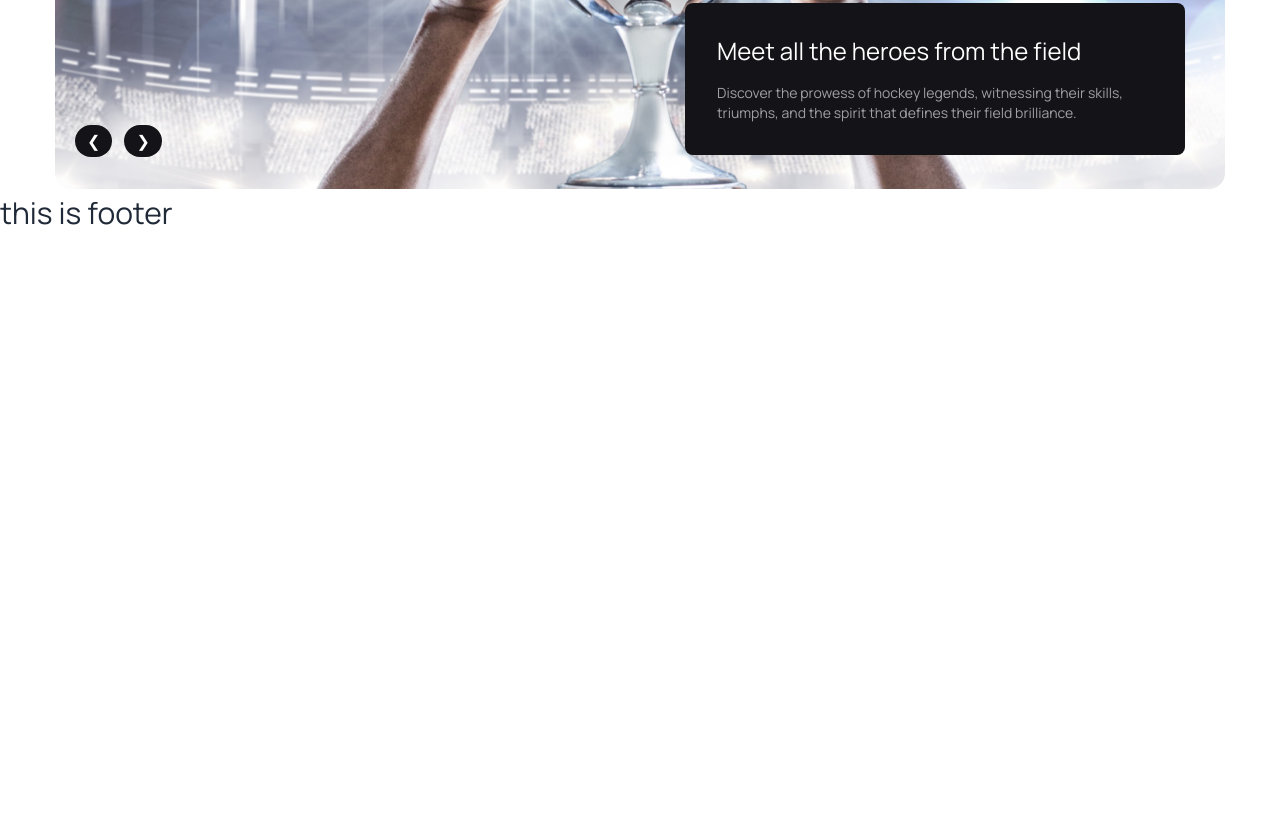
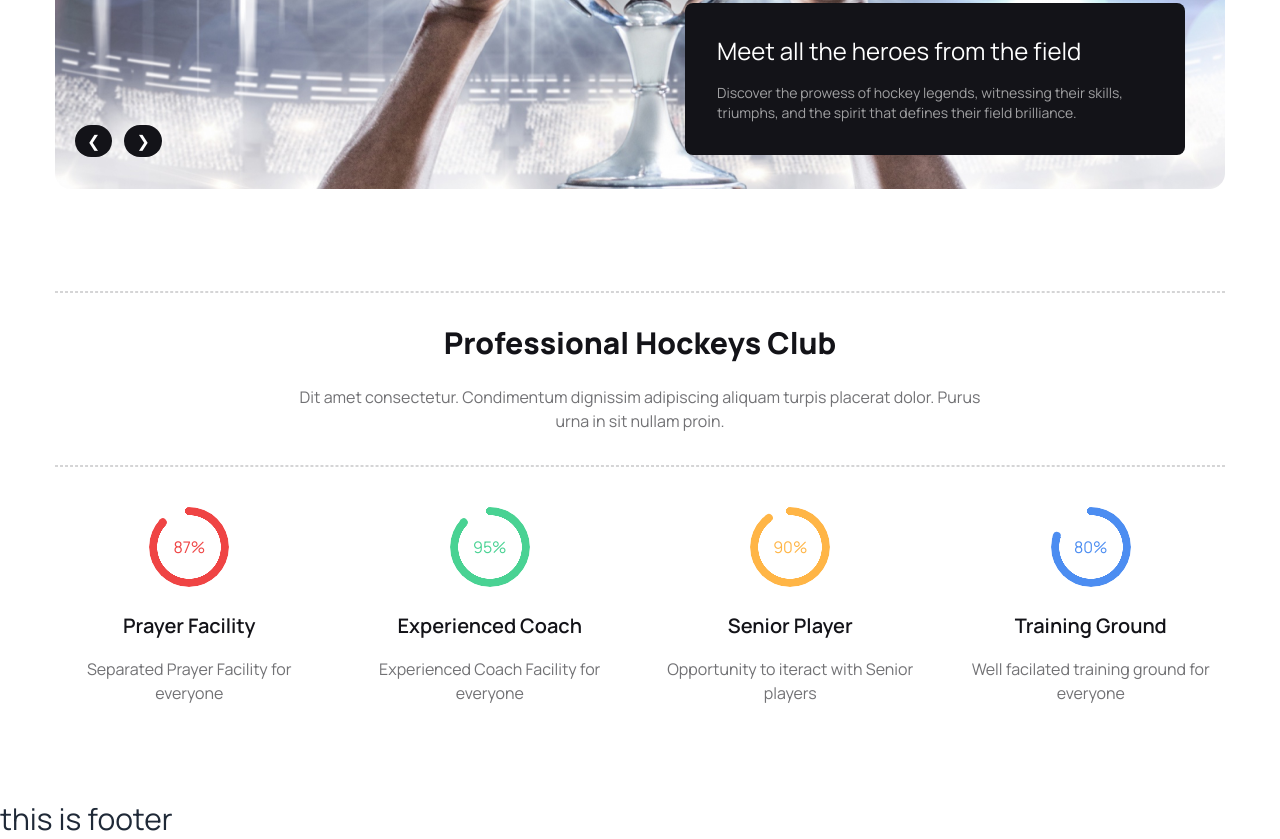
Before and after one commit to bapibiswas100808/pro-assignment3, a plain HTML site: page index.html in a window 1280 px wide. Shown: the part 509-1348 px from the top of the page. Before the commit the page ends 800 px from the top, so only its background shows below. Drawn offline with nearby package versions, Linux system fonts and the light colour scheme.

Commit message:
club area done

```diff
--- a/index.html
+++ b/index.html
@@ -26,6 +26,20 @@
     <style>
       .font-manrope {
         font-family: "Manrope", sans-serif;
+      }
+      .section-header {
+        color: #131318;
+        font-weight: 800;
+        margin-bottom: 24px;
+      }
+      .sub-header {
+        color: #131318;
+        font-size: 20px;
+        margin-bottom: 16px;
+      }
+      .para-text {
+        color: #13131899;
+        font-size: 16px;
       }
     </style>
   </head>
@@ -116,7 +130,7 @@
             ></i>
           </span>
           <a
-            class="py-2 px-4 rounded-lg bg-[#FF4240] text-white font-bold cursor-pointer hover:bg-white hover:text-[#ff4240] hover:border-[2px]"
+            class="py-2 px-4 rounded-lg bg-[#FF4240] text-white text-sm lg:text-[16px] font-bold cursor-pointer hover:bg-white hover:text-[#ff4240] border-[2px]"
             >Get Ticket</a
           >
         </div>
@@ -124,13 +138,13 @@
     </header>
     <main class="max-w-[1170px] mx-auto">
       <!-- Banner section Starts -->
-      <section class="banner-area relative">
+      <section class="banner-area relative mb-10 lg:mb-24">
         <div class="carousel w-full mb-4 lg:mb-0">
           <!-- slide one -->
           <div id="slide1" class="carousel-item relative w-full rounded-lg">
             <img
               src="./Images/banner.png"
-              class="w-full h-[200px] md:h-[550px] lg:h-[550px]"
+              class="w-full h-[200px] md:h-[350px] lg:h-[550px]"
             />
             <div
               class="absolute flex gap-3 transform -translate-y-1/2 -translate-x-1/2 lg:-translate-x-0 md:-translate-x-0 left-[50%] md:left-5 lg:left-5 -bottom-2 md:bottom-4 lg:bottom-4"
@@ -151,7 +165,7 @@
           <div id="slide2" class="carousel-item relative w-full rounded-lg">
             <img
               src="./Images/program2.png"
-              class="w-full h-[200px] md:h-[550px] lg:h-[550px]"
+              class="w-full h-[200px] md:h-[350px] lg:h-[550px]"
             />
             <div
               class="absolute flex gap-3 transform -translate-y-1/2 -translate-x-1/2 lg:-translate-x-0 md:-translate-x-0 left-[50%] md:left-5 lg:left-5 -bottom-2 md:bottom-4 lg:bottom-4"
@@ -172,7 +186,7 @@
           <div id="slide3" class="carousel-item relative w-full rounded-lg">
             <img
               src="./Images/program1.png"
-              class="w-full h-[200px] md:h-[550px] lg:h-[550px]"
+              class="w-full h-[200px] md:h-[350px] lg:h-[550px]"
             />
             <div
               class="absolute flex gap-3 transform -translate-y-1/2 -translate-x-1/2 lg:-translate-x-0 md:-translate-x-0 left-[50%] md:left-5 lg:left-5 -bottom-2 md:bottom-4 lg:bottom-4"
@@ -203,6 +217,76 @@
         </div>
       </section>
       <!-- Banner Section ends -->
+
+      <!-- Club area starts -->
+      <section class="club-area mb-10 lg:mb-24">
+        <hr class="border-dashed border-[#33333a33] border-[1px]" />
+        <!-- club-top -->
+        <div class="club-top py-5 lg:py-8 text-center w-full lg:w-3/5 mx-auto">
+          <h2 class="section-header text-xl lg:text-3xl">
+            Professional Hockeys Club
+          </h2>
+          <p class="para-text">
+            Dit amet consectetur. Condimentum dignissim adipiscing aliquam
+            turpis placerat dolor. Purus urna in sit nullam proin.
+          </p>
+        </div>
+        <hr class="border-dashed border-[#33333a33] border-[1px] mb-10" />
+
+        <!-- Club-bottom -->
+        <div
+          class="club-bottom grid grid-cols-1 md:grid-cols-2 lg:grid-cols-4 gap-8"
+        >
+          <!-- club one -->
+          <div class="club-1 text-center">
+            <div
+              class="radial-progress text-red-500 mb-6"
+              style="--value: 87"
+              role="progressbar"
+            >
+              87%
+            </div>
+            <h2 class="sub-header font-semibold">Prayer Facility</h2>
+            <p class="para-text">Separated Prayer Facility for everyone</p>
+          </div>
+          <!-- club two -->
+          <div class="club-2 text-center">
+            <div
+              class="radial-progress text-[#49d293] mb-6"
+              style="--value: 87"
+              role="progressbar"
+            >
+              95%
+            </div>
+            <h2 class="sub-header font-semibold">Experienced Coach</h2>
+            <p class="para-text">Experienced Coach Facility for everyone</p>
+          </div>
+          <!-- club three -->
+          <div class="club-3 text-center">
+            <div
+              class="radial-progress text-[#ffb546] mb-6"
+              style="--value: 90"
+              role="progressbar"
+            >
+              90%
+            </div>
+            <h2 class="sub-header font-semibold">Senior Player</h2>
+            <p class="para-text">Opportunity to iteract with Senior players</p>
+          </div>
+          <div class="club-4 text-center">
+            <div
+              class="radial-progress text-[#4c8df1] mb-6"
+              style="--value: 80"
+              role="progressbar"
+            >
+              80%
+            </div>
+            <h2 class="sub-header font-semibold">Training Ground</h2>
+            <p class="para-text">Well facilated training ground for everyone</p>
+          </div>
+        </div>
+      </section>
+      <!-- Club area ends -->
     </main>
     <footer class="text-3xl">this is footer</footer>
   </body>
```
